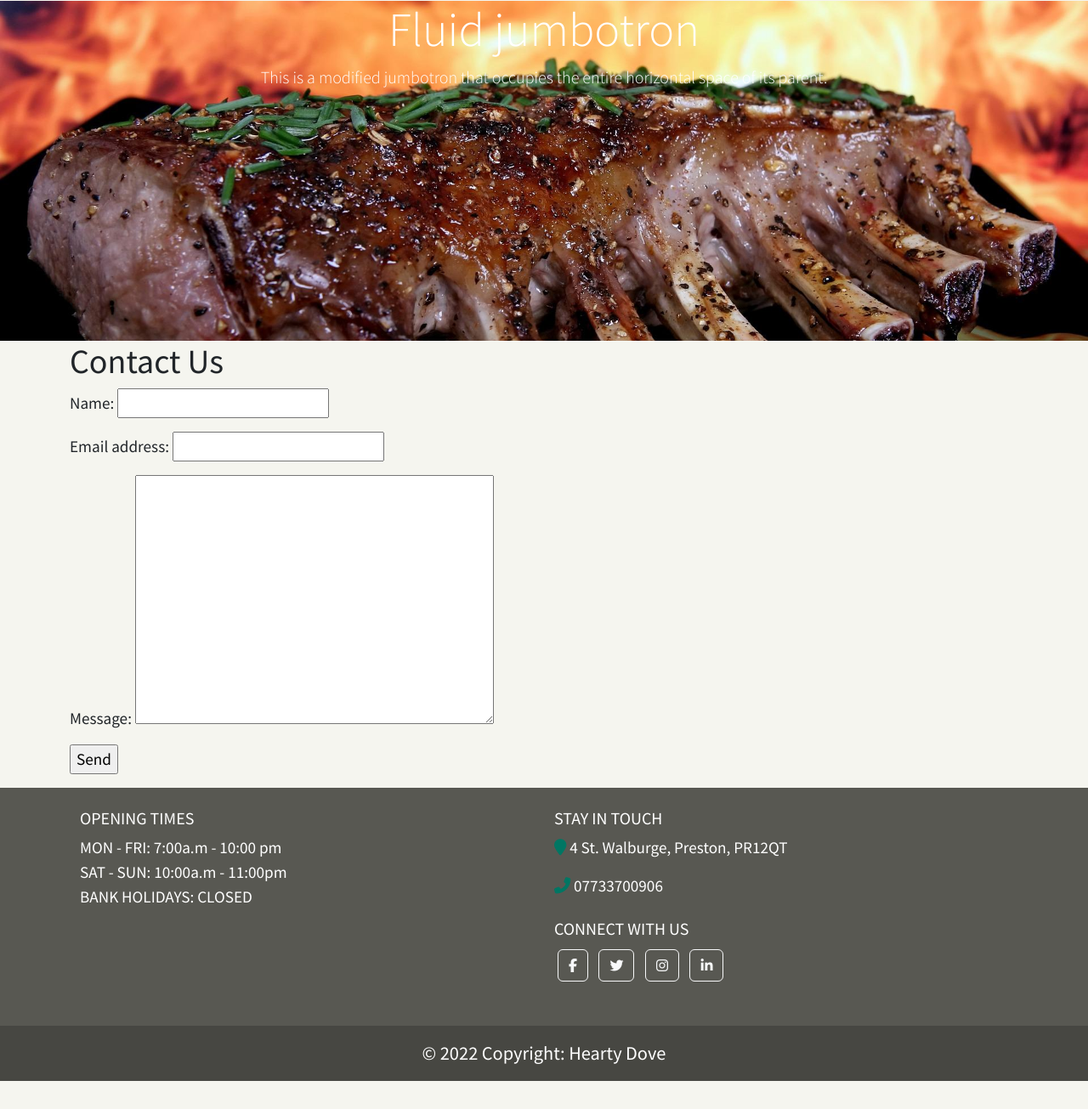
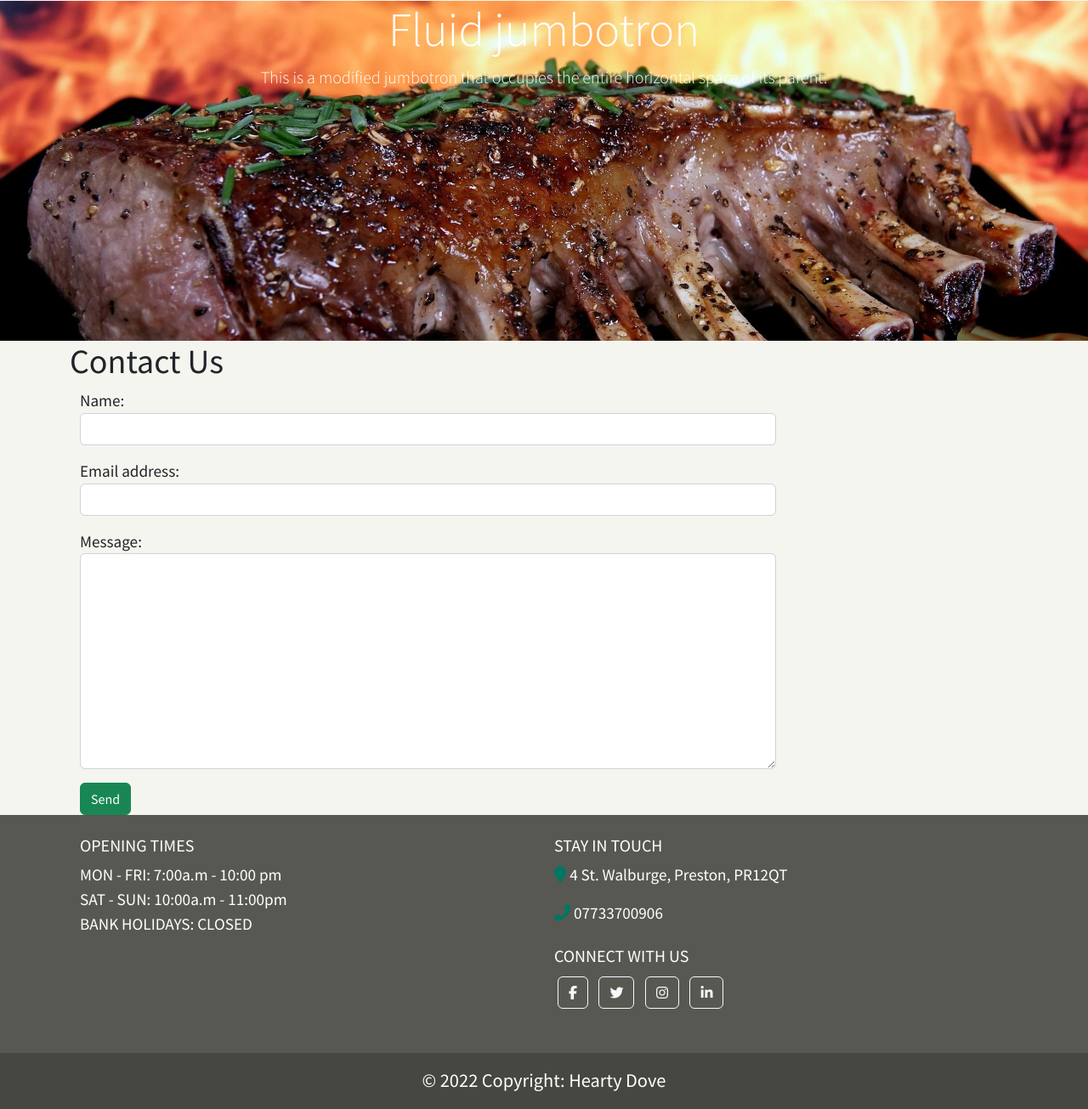
Before and after one commit to Code-Institute-Submissions/valerieoni-hearty-dove-restaurant_OctResub, a Django app: page /contact in a window 1280 px wide. Shown: the part 97-1402 px from the top of the page at 85% size. Before the commit the page ends 1369 px from the top, so only its background shows below. Run offline with Django 4.2, Linux system fonts and the light colour scheme; some libraries are stand-ins or nearby versions.

Commit message:
style contact form

```diff
--- a/restaurant/forms.py
+++ b/restaurant/forms.py
@@ -3,6 +3,9 @@ from django import forms
 
 class ContactForm(forms.Form):
     """Contact us form"""
-    customer_name = forms.CharField(max_length=100, label='Name')
-    customer_email = forms.EmailField(label='Email address')
-    message = forms.CharField(widget=forms.Textarea)
+    customer_name = forms.CharField(max_length=100, label='Name',
+                                    widget=forms.TextInput(attrs={'class': 'form-control'}))
+    customer_email = forms.EmailField(label='Email address',
+                                      widget=forms.TextInput(attrs={'class': 'form-control'}))
+    message = forms.CharField(widget=forms.Textarea(attrs={
+        'class': 'form-control'}))
--- a/restaurant/templates/restaurant/contact.html
+++ b/restaurant/templates/restaurant/contact.html
@@ -2,15 +2,20 @@
 
 {% block content %}
 <h1>Contact Us</h1>
-<div>
+<div class="container-fluid">
     {% if submitted %}
-        <p>Your message was succesfully submitted</p>
+    <p>Your message was succesfully submitted</p>
     {% else %}
-    <form action="" method="post" novalidate>
-        {{ form.as_p }}
+    <form method="post" class="w-75">
+        <div class="mb-3">
+            {{ form.as_p }}
 
-        <p><input type="submit" value="Send"></p>
-
+        </div>
+        <div class="form-group">
+            <div class="col-sm-offset-2 col-sm-10">
+                <input type="submit" class="btn btn-success" value="Send">
+            </div>
+        </div>
         {% csrf_token %}
     </form>
     {% endif %}
--- a/restaurant/views.py
+++ b/restaurant/views.py
@@ -46,5 +46,4 @@ def contact(request):
         form = ContactForm()
         if 'submitted' in request.GET:
             submitted = True
-
     return render(request, 'restaurant/contact.html', {'form': form, 'submitted': submitted})
```
